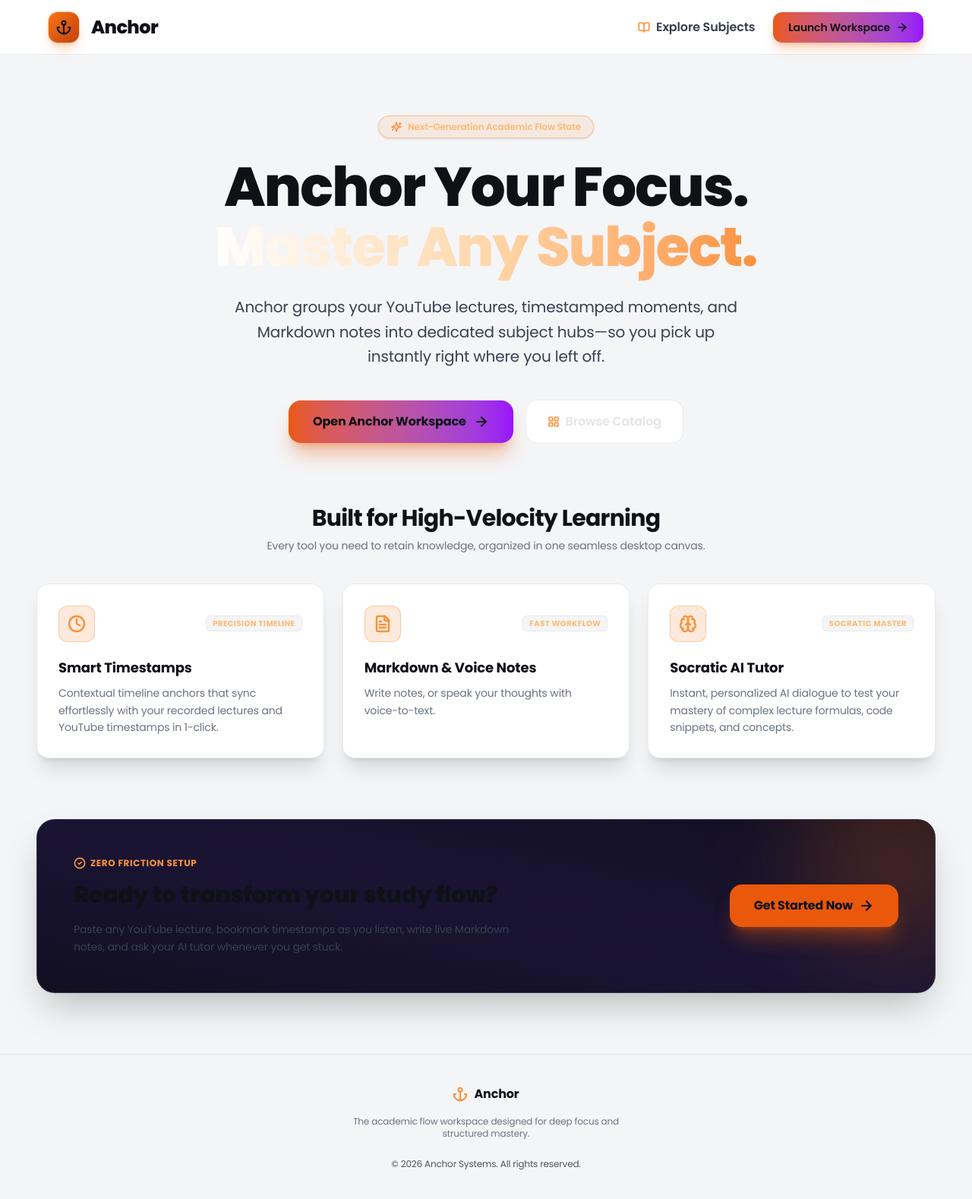
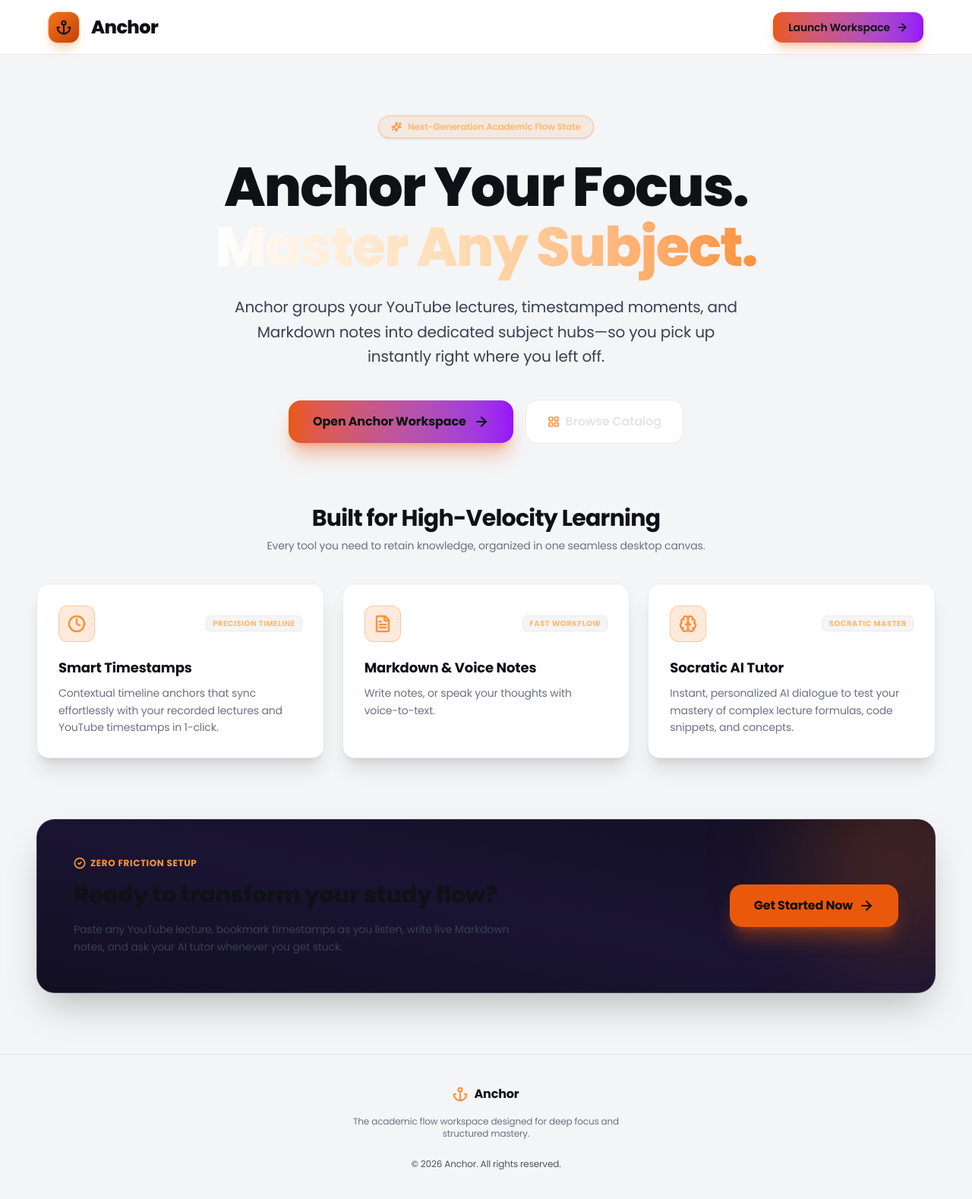
Before and after one commit to deveshchauhan1231-glitch/Anchor, a Next.js app: page / in a window 1280 px wide. Shown: the whole page at 76% size. Built offline with nearby package versions, Linux system fonts and the light colour scheme; no server answers.

Commit message:
fix landing page'

```diff
--- a/src/app/page.tsx
+++ b/src/app/page.tsx
@@ -73,13 +73,7 @@ export default async function RootHomePage() {
 
         {/* Action Button */}
         <div className="flex items-center gap-3 sm:gap-6 mb-3 mt-3">
-          <Link
-            href="/dashboard/subjects"
-            className="hidden sm:inline-flex items-center gap-2 text-xm font-semibold text-neutral-300 hover:text-white transition-colors"
-          >
-            <BookOpen className="h-4 w-4 text-brand-400 " />
-            <span>Explore Subjects</span>
-          </Link>
+
 
           <Link
             href="/dashboard"
@@ -207,7 +201,7 @@ export default async function RootHomePage() {
           The academic flow workspace designed for deep focus and structured mastery.
         </p>
         <p className="text-xs text-neutral-600 pt-2">
-          © 2026 Anchor Systems. All rights reserved.
+          © 2026 Anchor. All rights reserved.
         </p>
       </footer>
     </div>
```
